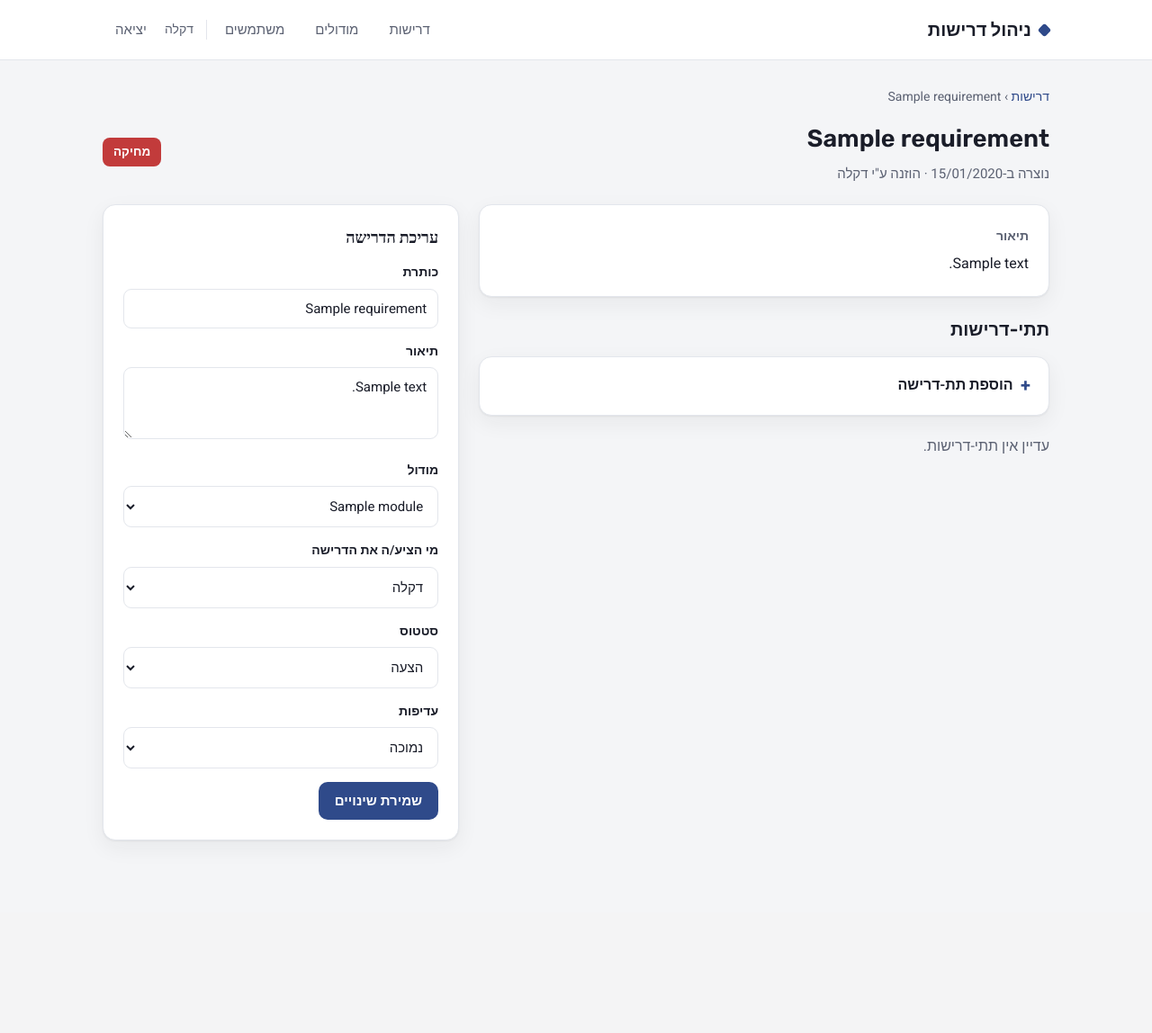
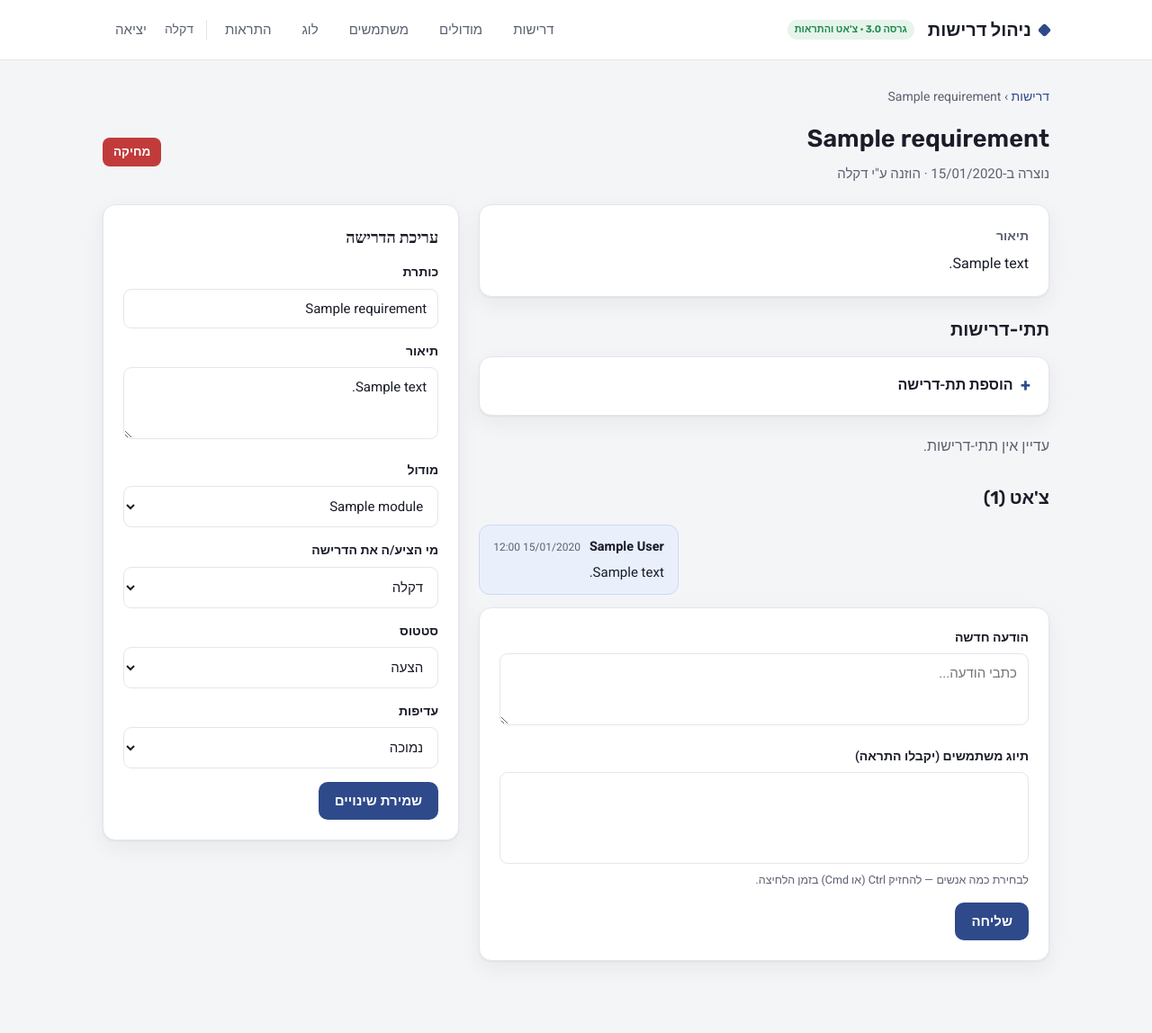
Before and after one commit to dikla12124-art/requirements-app, a Flask app: page /requirement/1 in a window 1280 px wide. Shown: the whole page at 90% size. Before the commit the page ends 935 px from the top, so only its background shows below. Run offline with Flask 3, Linux system fonts and the light colour scheme; the visitor is signed in with stand-in values (Sample User, id 1); tables that the repository leaves empty hold one stand-in row (values such as "Sample post"); lists and menus that the app fills with data are empty.

Commit message:
Add files via upload

```diff
--- a/app.py
+++ b/app.py
@@ -40,7 +40,7 @@ STATUSES = ["הצעה", "בבדיקה", "אושרה", "בפיתוח", "הושל
 PRIORITIES = ["נמוכה", "בינונית", "גבוהה", "קריטית"]
 
 # תווית גרסה — לבדיקה שהפריסה התעדכנה
-APP_VERSION = "גרסה 2.1 · צ'אט והתראות"
+APP_VERSION = "גרסה 3.0 · צ'אט והתראות"
 
 
 # ---------------------------------------------------------------------------
--- a/static/style.css
+++ b/static/style.css
@@ -195,3 +195,22 @@ tr:last-child td { border-bottom: none; }
 .login-card p.tagline { text-align: center; color: var(--ink-soft); margin: 0 0 24px; font-size: 15px; }
 .login-card .btn { width: 100%; justify-content: center; margin-top: 6px; }
 .inline-form { display: inline; }
+
+/* ---------- Notifications badge ---------- */
+.notif-badge {
+  background: var(--err); color: #fff; font-size: 11px; font-weight: 700;
+  border-radius: 999px; padding: 1px 7px; margin-inline-start: 2px;
+}
+
+/* ---------- Chat ---------- */
+.chat-list { display: flex; flex-direction: column; gap: 10px; }
+.chat-msg {
+  background: var(--surface); border: 1px solid var(--line);
+  border-radius: 12px; padding: 12px 15px; max-width: 85%;
+}
+.chat-msg.mine { background: var(--brand-soft); border-color: #cdd9f2; margin-inline-start: auto; }
+.chat-head { display: flex; gap: 10px; align-items: baseline; margin-bottom: 4px; }
+.chat-head strong { font-size: 14.5px; }
+.chat-head span { font-size: 12px; color: var(--ink-soft); }
+.chat-body { margin: 0; white-space: pre-wrap; font-size: 15px; }
+select[multiple] { padding: 4px; }
--- a/templates/base.html
+++ b/templates/base.html
@@ -15,13 +15,18 @@
   <div class="topbar-inner">
     <a class="brand" href="{{ url_for('index') }}">
       <span class="dot"></span> ניהול דרישות
+      <span style="font-size:11px;font-weight:600;color:#1f8a4c;background:#e6f4ec;padding:2px 8px;border-radius:999px;margin-inline-start:6px">{{ app_version }}</span>
     </a>
     <nav class="mainnav">
       <a href="{{ url_for('index') }}" class="{{ 'active' if request.endpoint == 'index' }}">דרישות</a>
       <a href="{{ url_for('modules') }}" class="{{ 'active' if request.endpoint == 'modules' }}">מודולים</a>
       {% if current_user.is_admin %}
       <a href="{{ url_for('admin') }}" class="{{ 'active' if request.endpoint == 'admin' }}">משתמשים</a>
+      <a href="{{ url_for('activity_log') }}" class="{{ 'active' if request.endpoint == 'activity_log' }}">לוג</a>
       {% endif %}
+      <a href="{{ url_for('notifications') }}" class="{{ 'active' if request.endpoint == 'notifications' }}" style="position:relative">
+        התראות{% if unread_count %} <span class="notif-badge">{{ unread_count }}</span>{% endif %}
+      </a>
       <span class="user-chip">{{ current_user.display_name }}</span>
       <a href="{{ url_for('logout') }}" style="color:var(--err-soft)"><span style="color:var(--ink-soft)">יציאה</span></a>
     </nav>
--- a/templates/login.html
+++ b/templates/login.html
@@ -5,6 +5,9 @@
   <div class="login-card">
     <div class="brand"><span class="dot"></span> ניהול דרישות</div>
     <p class="tagline">מערכת לניהול דרישות ותתי-דרישות</p>
+    <div style="text-align:center;margin:-10px 0 22px">
+      <span style="display:inline-block;background:#1f8a4c;color:#fff;font-size:15px;font-weight:700;padding:8px 20px;border-radius:999px;box-shadow:0 2px 8px rgba(31,138,76,.3)">✓ {{ app_version }}</span>
+    </div>
     {% with messages = get_flashed_messages(with_categories=true) %}
       {% for category, msg in messages %}
         <div class="flash {{ category }}">{{ msg }}</div>
--- a/templates/requirement.html
+++ b/templates/requirement.html
@@ -102,6 +102,46 @@
       {% else %}
       <p style="color:var(--ink-soft)">עדיין אין תתי-דרישות.</p>
       {% endif %}
+
+      <!-- צ'אט -->
+      <div id="chat" class="page-head" style="margin:28px 0 14px">
+        <h1 style="font-size:20px">צ'אט {% if req.comments %}({{ req.comments|length }}){% endif %}</h1>
+      </div>
+
+      {% if req.comments %}
+      <div class="chat-list">
+        {% for cm in req.comments %}
+        <div class="chat-msg {{ 'mine' if cm.author_id == current_user.id }}">
+          <div class="chat-head">
+            <strong>{{ cm.author_name }}</strong>
+            <span>{{ cm.created_at|israel_time }}</span>
+          </div>
+          <p class="chat-body">{{ cm.body }}</p>
+        </div>
+        {% endfor %}
+      </div>
+      {% else %}
+      <p style="color:var(--ink-soft)">אין עדיין הודעות בצ'אט. פתחי את השיחה.</p>
+      {% endif %}
+
+      <div class="panel" style="margin-top:14px">
+        <form method="post" action="{{ url_for('comment_add', req_id=req.id) }}">
+          <div class="field">
+            <label>הודעה חדשה</label>
+            <textarea name="body" required placeholder="כתבי הודעה..."></textarea>
+          </div>
+          <div class="field">
+            <label>תיוג משתמשים (יקבלו התראה)</label>
+            <select name="tagged" multiple size="4" style="height:auto">
+              {% for u in users if u.id != current_user.id %}
+              <option value="{{ u.id }}">{{ u.display_name }}{% if u.phone %} · {{ u.phone }}{% endif %}</option>
+              {% endfor %}
+            </select>
+            <p style="font-size:12.5px;color:var(--ink-soft);margin:6px 0 0">לבחירת כמה אנשים — להחזיק Ctrl (או Cmd) בזמן הלחיצה.</p>
+          </div>
+          <button class="btn" type="submit">שליחה</button>
+        </form>
+      </div>
     </div>
 
     <!-- עריכה -->
```
Also changed, not shown: templates/admin.html (+13 -1 lines), templates/log.html (added, +39 -0 lines), templates/notifications.html (added, +28 -0 lines).
